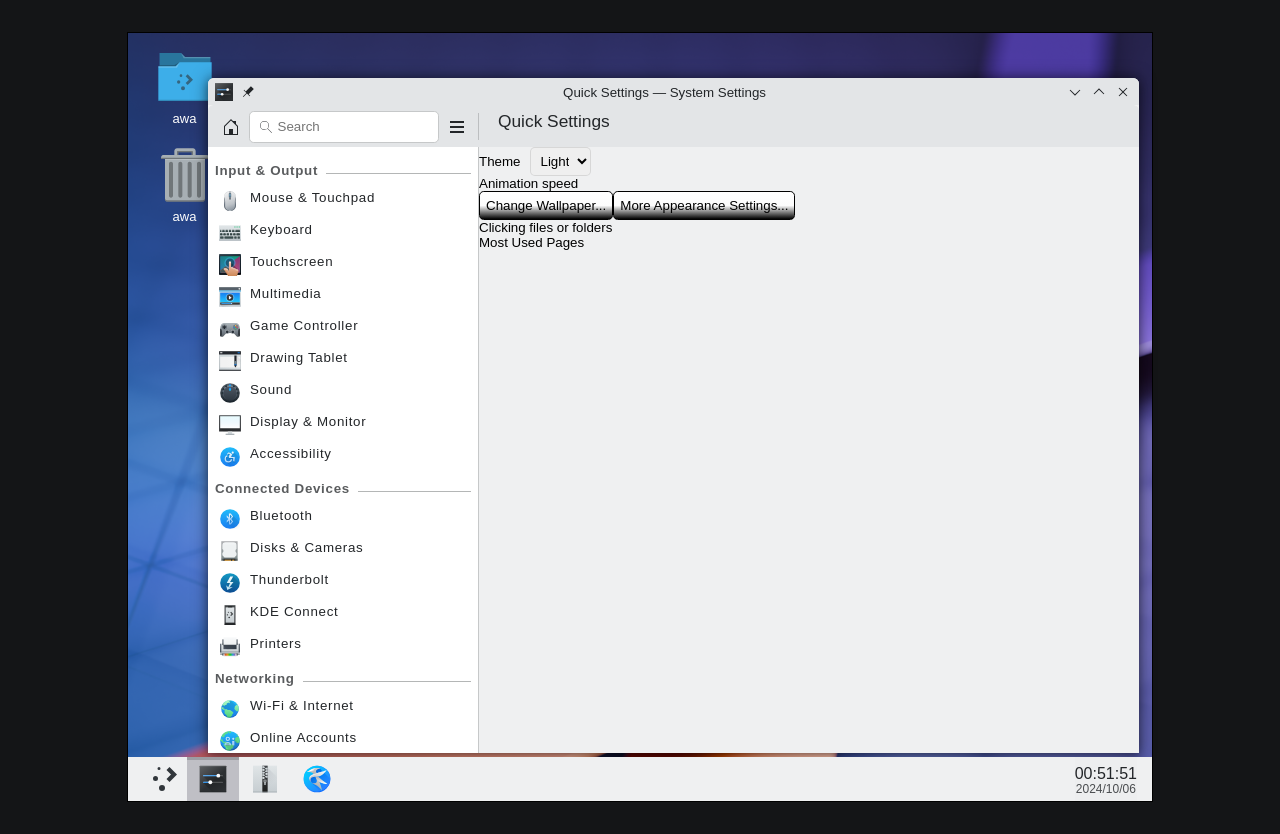
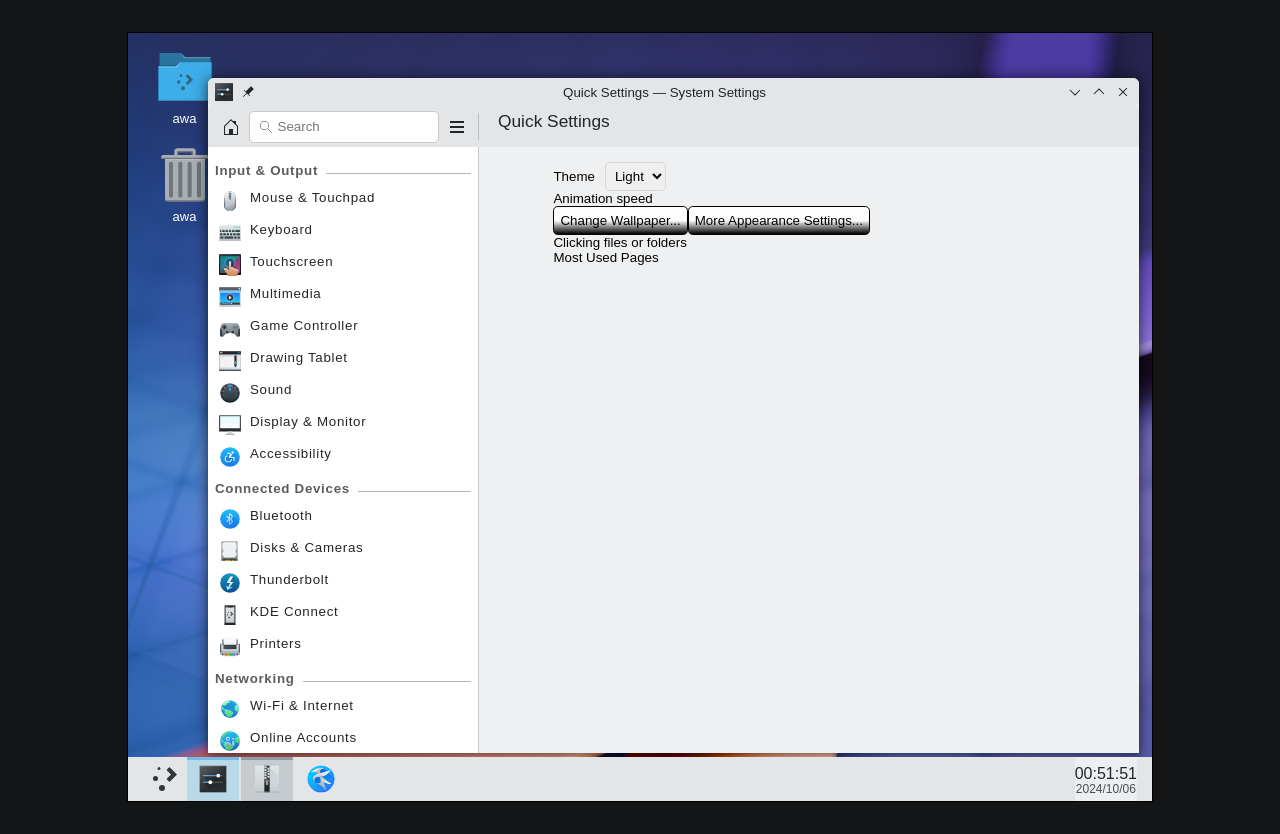
Before and after one commit to CornWorld/dove-desktop, a React (Vite) app: page / in a window 1280 px wide. Built offline with nearby package versions, Linux system fonts and the light colour scheme; a web font is replaced by a local one.

Commit message:
[Feat] Add feedback to taskmanager

```diff
--- a/src/breeze.scss
+++ b/src/breeze.scss
@@ -19,6 +19,7 @@
   visibility: hidden;
   opacity: 0;
   transition: opacity ease-in-out 0.3s, 0.3s;
+  transition-delay: 1s;
 
   &.visible {
     visibility: visible;
@@ -40,6 +41,7 @@
   .maximized {
     border-radius: 0;
   }
+
 }
 
 @mixin button-no-decoration {
--- a/src/workspace/taskmanager/index.scss
+++ b/src/workspace/taskmanager/index.scss
@@ -7,7 +7,7 @@
   left: 0;
   width: 100%;
   height: 44px;
-  background: $theme_bg_color;
+  background: $theme_titlebar_background;
   padding: 0 15px;
   line-height: 30px;
   box-sizing: border-box;
@@ -61,6 +61,24 @@
   display: flex;
   flex-direction: row;
   user-select: none;
+  flex-wrap: nowrap;
+
+  .bar {
+    border-top: 3px solid rgba($colors-view-foreground-inactive, 0.6);
+    box-sizing: border-box;
+
+    img {
+      margin-top: -3px;
+    }
+    &:hover {
+      border-color: rgba($colors-view-foreground-active, 0.6);
+      background: rgba($colors-view-foreground-active, 0.25);
+    }
+  }
+  .bar-active {
+    @extend .bar;
+    border-color: rgba($colors-view-foreground-active, 0.6);
+  }
 
   li {
     height: 100%;
@@ -69,14 +87,22 @@
     align-items: center;
     padding: 0 10px;
     cursor: pointer;
+    margin-right: 2px;
 
     &.active {
-      border-top: 3px solid #9D9DA3;
-      background: #bfbfc5;
-      box-sizing: border-box;
+      background: rgba($colors-view-foreground-active, 0.25);
+      @extend .bar-active;
+    }
 
+    &.inactive {
+      background: rgba($colors-view-foreground-inactive, 0.25);
+      @extend .bar;
+    }
+
+    &:hover {
       img {
-        margin-top: -3px;
+        filter: brightness(1.15) contrast(1.1);
+        transition: filter 0.15s;
       }
     }
   }
@@ -180,6 +206,18 @@
   }
 }
 
+.quick-setting {
+  display: flex;
+  flex-direction: column;
+  justify-content: flex-start;
+  flex-grow: 1;
+  padding: {
+    top: 15px;
+    left: 8%;
+    right: 8%;
+  }
+}
+
 .sidebar {
   background: $colors-view-background-normal;
   color: $colors-view-foreground-normal;
@@ -188,7 +226,6 @@
   border-right: 1px $borders solid;
   padding: 7px;
   letter-spacing: 0.7px;
-  user-select: none;
   overflow-y: auto;
   box-sizing: border-box;
 
--- a/src/workspace/taskmanager/index.tsx
+++ b/src/workspace/taskmanager/index.tsx
@@ -9,6 +9,7 @@
     title: string;
     description: string;
     icon: string;
+    isWindow: boolean;
     widgetId: string | null;
     active: boolean;
     tooltipVisible: boolean;
@@ -25,19 +26,22 @@
         description: 'Configuration tools for your computer',
         icon: '/icons/apps/systemsettings.svg',
         widgetId: 'widget1',
+        isWindow: true,
         active: true,
         tooltipVisible: false,
     }, {
         title: 'Ark',
         description: 'Achieving Tool',
         icon: '/icons/apps/ark.svg',
-        widgetId: null,
+        widgetId: 'widget2',
+        isWindow: true,
         active: false,
         tooltipVisible: false,
     }, {
         title: 'Kate',
         description: 'Advanced Text Editor',
         icon: '/icons/apps/kate.svg',
+        isWindow: false,
         widgetId: null,
         active: false,
         tooltipVisible: false,
@@ -57,7 +61,9 @@
         <AppLauncher/>
         <ul className={'task-manager'}>
             {state.tasks.map((task, index) => (
-                <li key={index} className={task.active ? 'active' : ''}
+                <li key={index} className={
+                    task.active ? 'active' : task.isWindow ? 'inactive': ''
+                }
                     onMouseEnter={() => state.setTaskTooltipVisible(index, true)}
                     onMouseLeave={() => state.setTaskTooltipVisible(index, false)}
                 >
@@ -67,7 +73,7 @@
                         width: '32px',
                         verticalAlign: 'middle',
                     }}/>
-                    {task.widgetId === null && <DescriptionTooltip
+                    {!task.isWindow && <DescriptionTooltip
                         visible={task.tooltipVisible}
                         title={task.title}
                         description={task.description}
```
